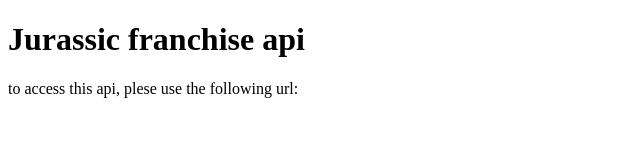
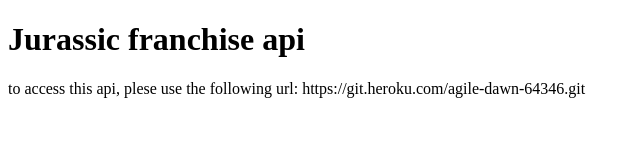
Before and after one commit to allenaw12/practice-express-api-1, a website: page index.html in a window 1280 px wide. Shown: the whole page, without its empty margins (0-640 px from the left). Drawn offline with Linux system fonts and the light colour scheme.

Commit message:
updating html for heroku

```diff
--- a/index.html
+++ b/index.html
@@ -8,6 +8,8 @@
     </head>
     <body>
         <h1>Jurassic franchise api</h1>
-        <p>to access this api, plese use the following url:</p>
+        <p>to access this api, plese use the following url:
+            https://git.heroku.com/agile-dawn-64346.git
+        </p>
     </body>
 </html>
```
